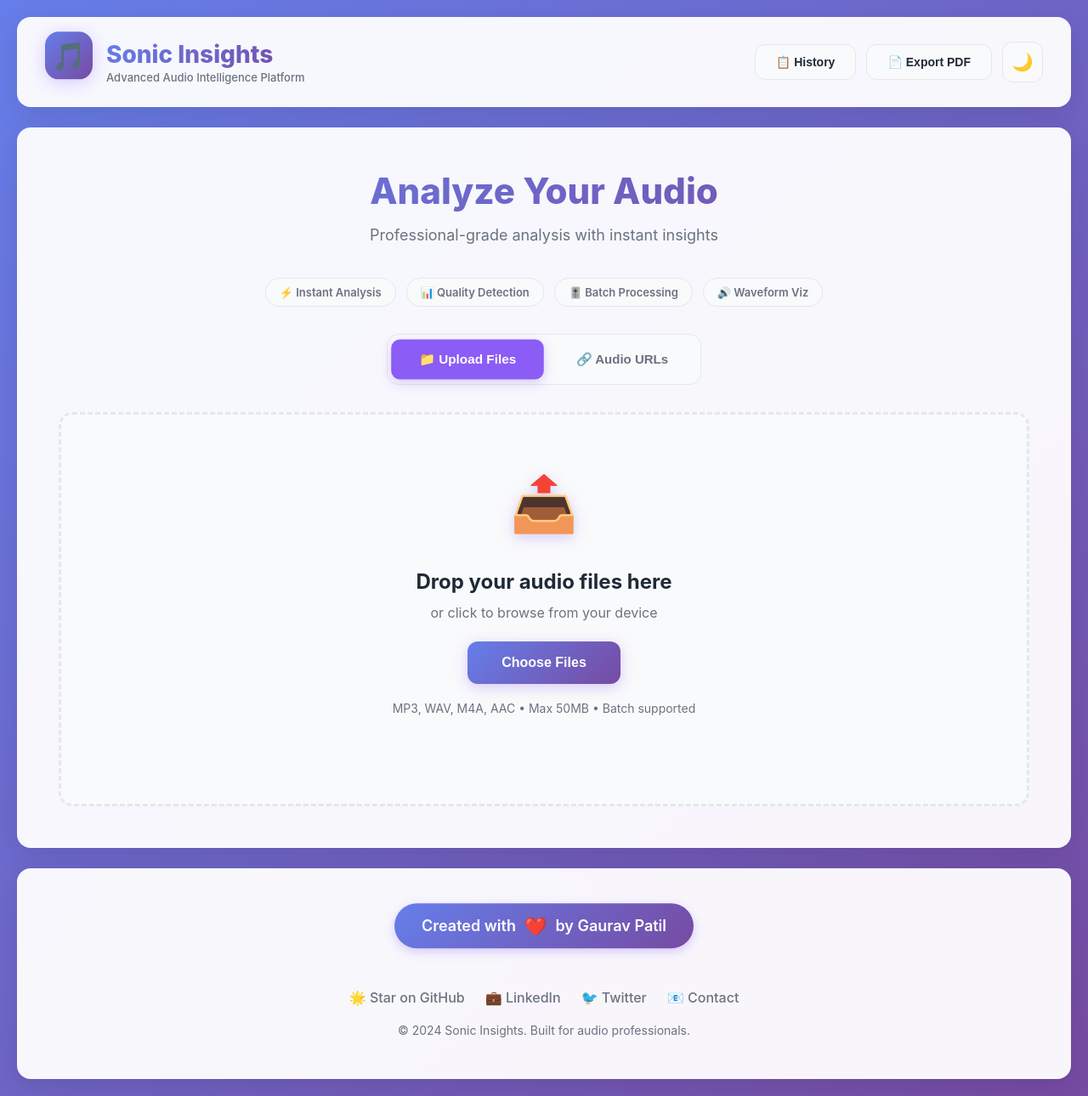
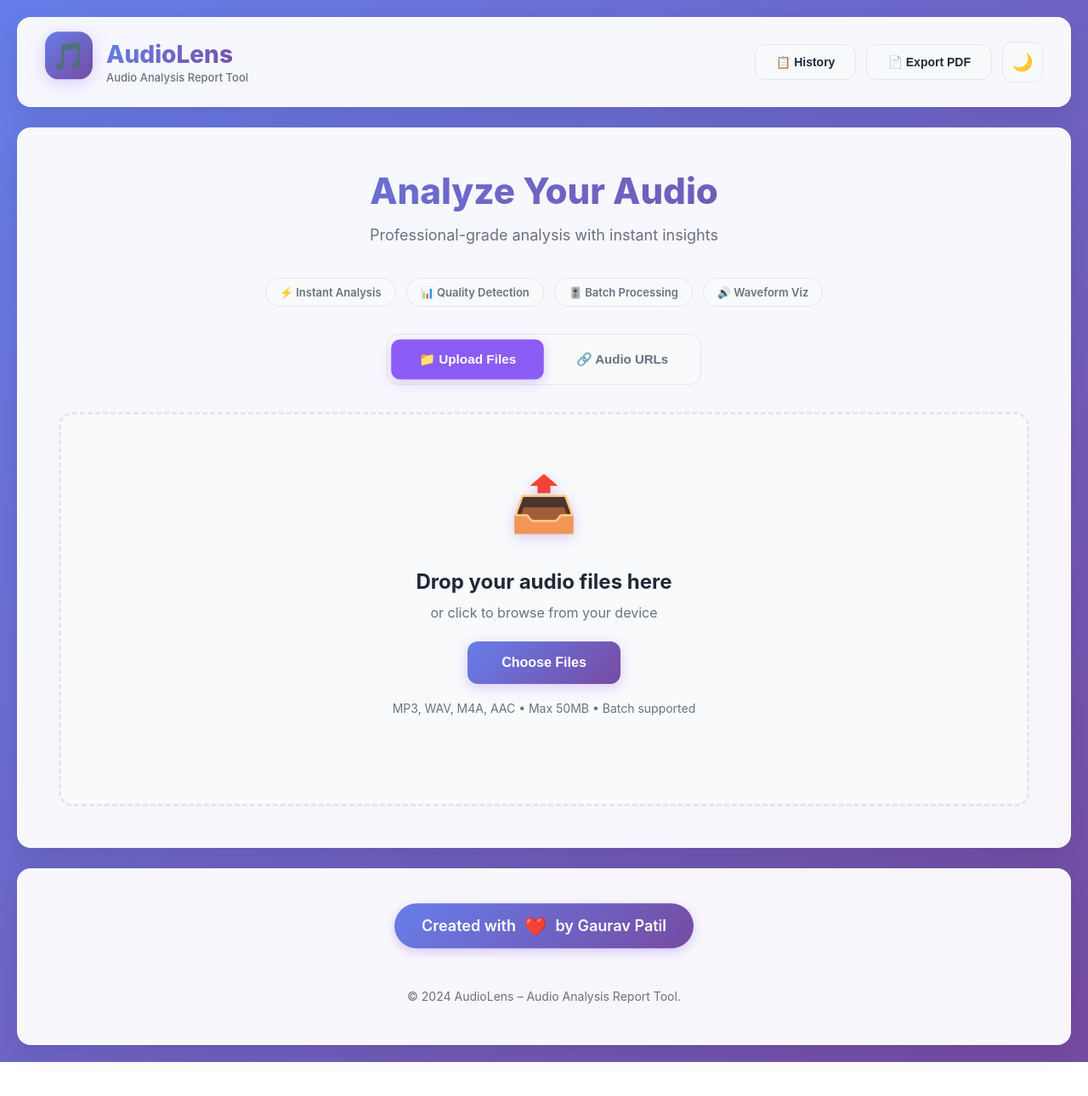
Before and after one commit to gauravpatil97886/Audio-Analyzer, a plain HTML site: page index.html in a window 1280 px wide. Shown: the whole page at 85% size. After the commit the page ends 1250 px from the top, so only its background shows below. Drawn offline with Linux system fonts and the light colour scheme.

Commit message:
Update index.html

```diff
--- a/index.html
+++ b/index.html
@@ -3,7 +3,7 @@
 <head>
     <meta charset="UTF-8">
     <meta name="viewport" content="width=device-width, initial-scale=1.0">
-    <title>Sonic Insights - Audio Intelligence Platform</title>
+    <title>AudioLens – Audio Analysis Report Tool</title>
     <style>
         * { margin: 0; padding: 0; box-sizing: border-box; }
 
@@ -752,8 +752,8 @@
             <div class="logo">
                 <div class="logo-icon">🎵</div>
                 <div class="logo-text">
-                    <h1>Sonic Insights</h1>
-                    <p>Advanced Audio Intelligence Platform</p>
+                    <h1>AudioLens</h1>
+                    <p>Audio Analysis Report Tool</p>
                 </div>
             </div>
             <div class="header-actions">
@@ -846,14 +846,14 @@
                     <span style="animation: heartbeat 1.5s ease-in-out infinite;">❤️</span>
                     <span>by Gaurav Patil</span>
                 </div>
-                <div class="footer-links">
+                <!-- <div class="footer-links">
                     <a href="#" class="footer-link">🌟 Star on GitHub</a>
                     <a href="#" class="footer-link">💼 LinkedIn</a>
                     <a href="#" class="footer-link">🐦 Twitter</a>
                     <a href="#" class="footer-link">📧 Contact</a>
-                </div>
+                </div> -->
                 <div class="footer-copyright">
-                    © 2024 Sonic Insights. Built for audio professionals.
+                    © 2024 AudioLens – Audio Analysis Report Tool.
                 </div>
             </div>
         </footer>
```
